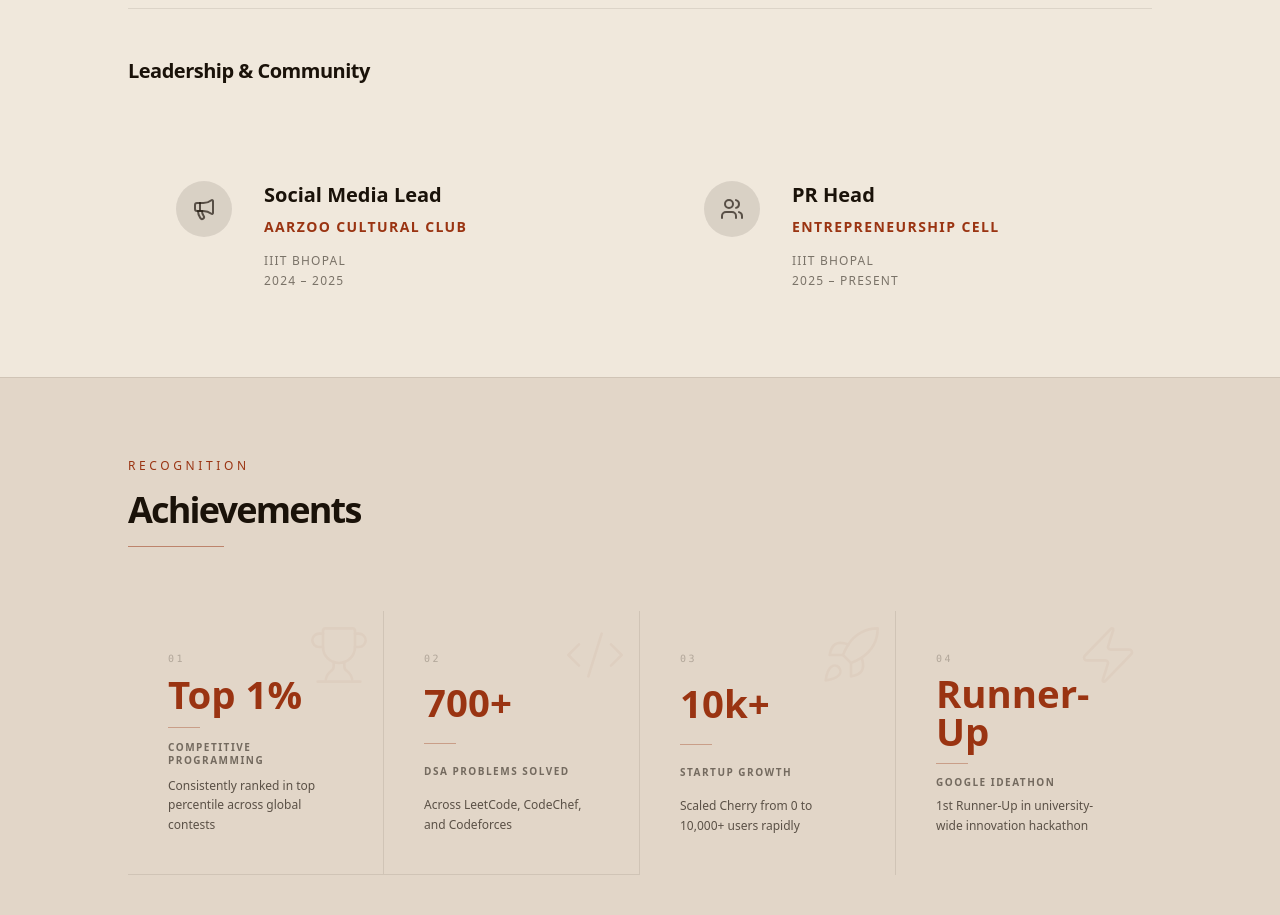
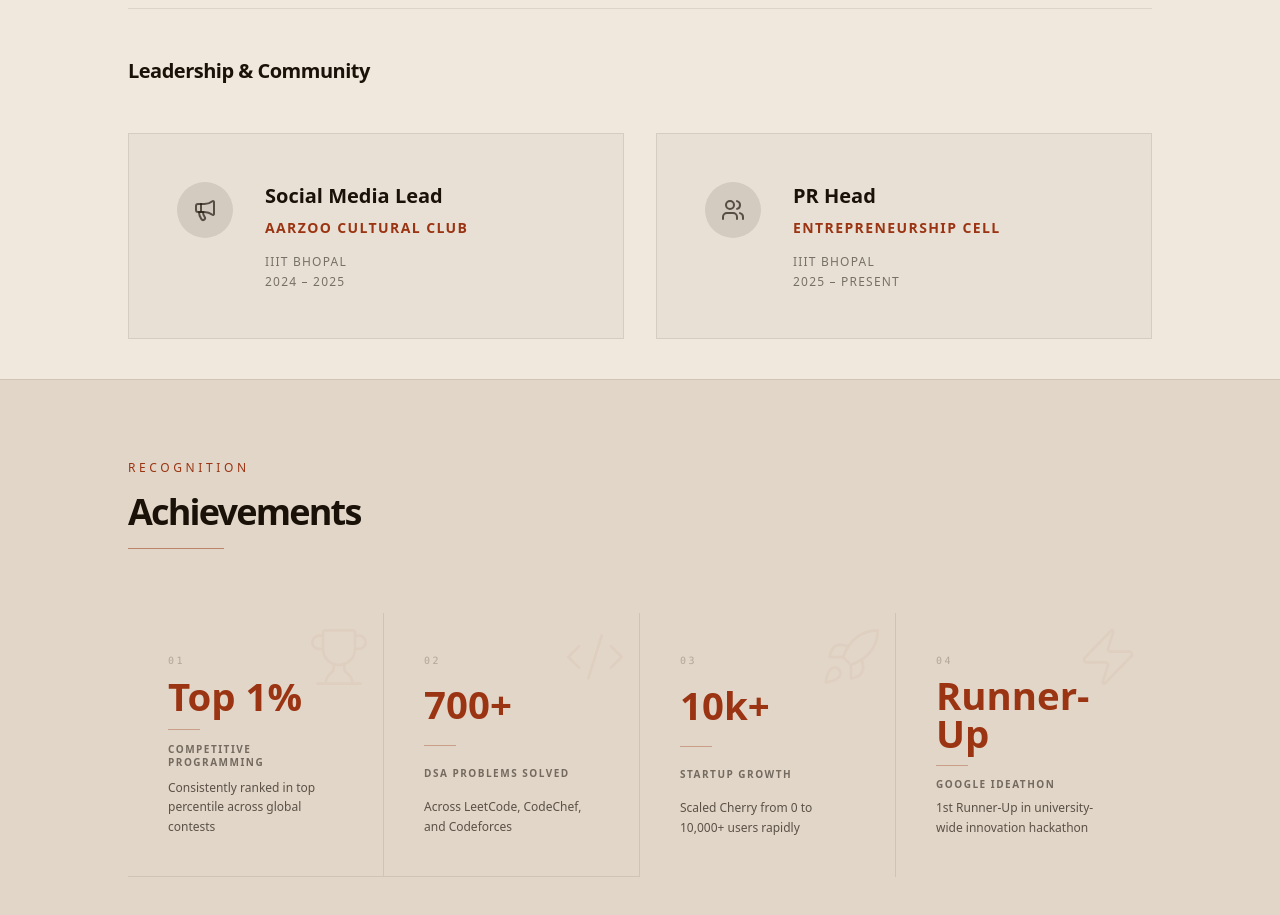
Before and after one commit to aakarsh12x/PortfolioV2, a Next.js app: page / in a window 1280 px wide. Shown: the part 2220-3135 px from the top of the page. Built offline with nearby package versions, Linux system fonts and the light colour scheme.

Commit message:
fix: resolve StaggerItem style prop TypeScript build error

```diff
--- a/src/components/Experience.tsx
+++ b/src/components/Experience.tsx
@@ -96,10 +96,11 @@ export const Experience = () => {
 
                     <StaggerContainer className="grid md:grid-cols-2 gap-8" staggerDelay={0.2}>
                         {COLLEGE_EXPERIENCE.map((role, i) => (
-                            <StaggerItem key={i} variant="fade-up"
-                                className="p-5 lg:p-12 flex items-start gap-4 lg:gap-8 transition-colors group"
-                                style={{ backgroundColor: "var(--surface-1)", border: "1px solid var(--border-subtle)" }}
-                            >
+                            <StaggerItem key={i} variant="fade-up">
+                                <div
+                                    className="p-5 lg:p-12 flex items-start gap-4 lg:gap-8 transition-colors group h-full"
+                                    style={{ backgroundColor: "var(--surface-1)", border: "1px solid var(--border-subtle)" }}
+                                >
                                 <div className="p-3 lg:p-4 rounded-full transition-colors" style={{ backgroundColor: "var(--surface-3)" }}>
                                     <role.icon className="w-5 h-5 lg:w-6 lg:h-6" style={{ color: "var(--text-muted)" }} />
                                 </div>
@@ -111,6 +112,7 @@ export const Experience = () => {
                                         <span>{role.period}</span>
                                     </div>
                                 </div>
+                                </div>
                             </StaggerItem>
                         ))}
                     </StaggerContainer>
```
